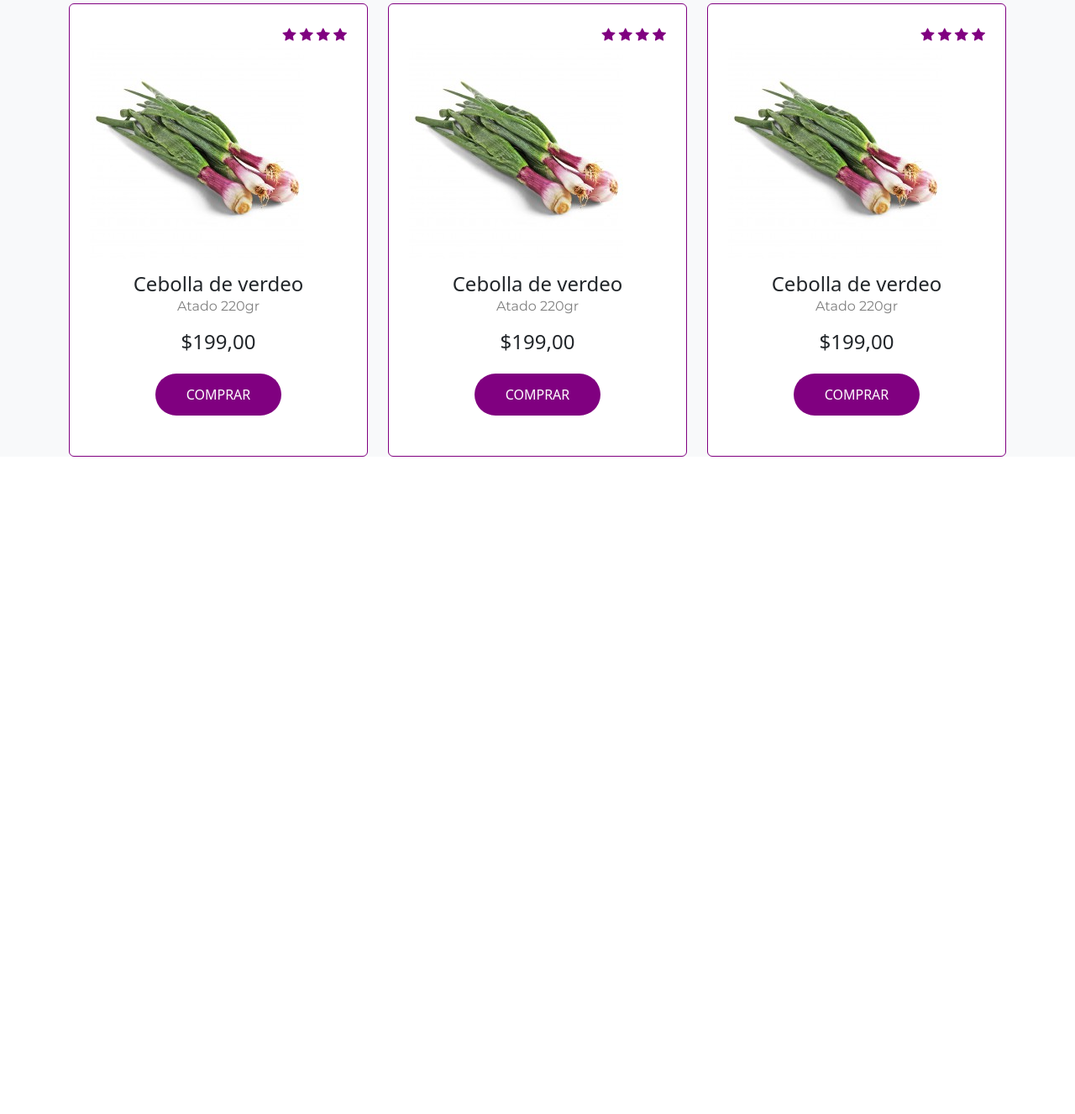
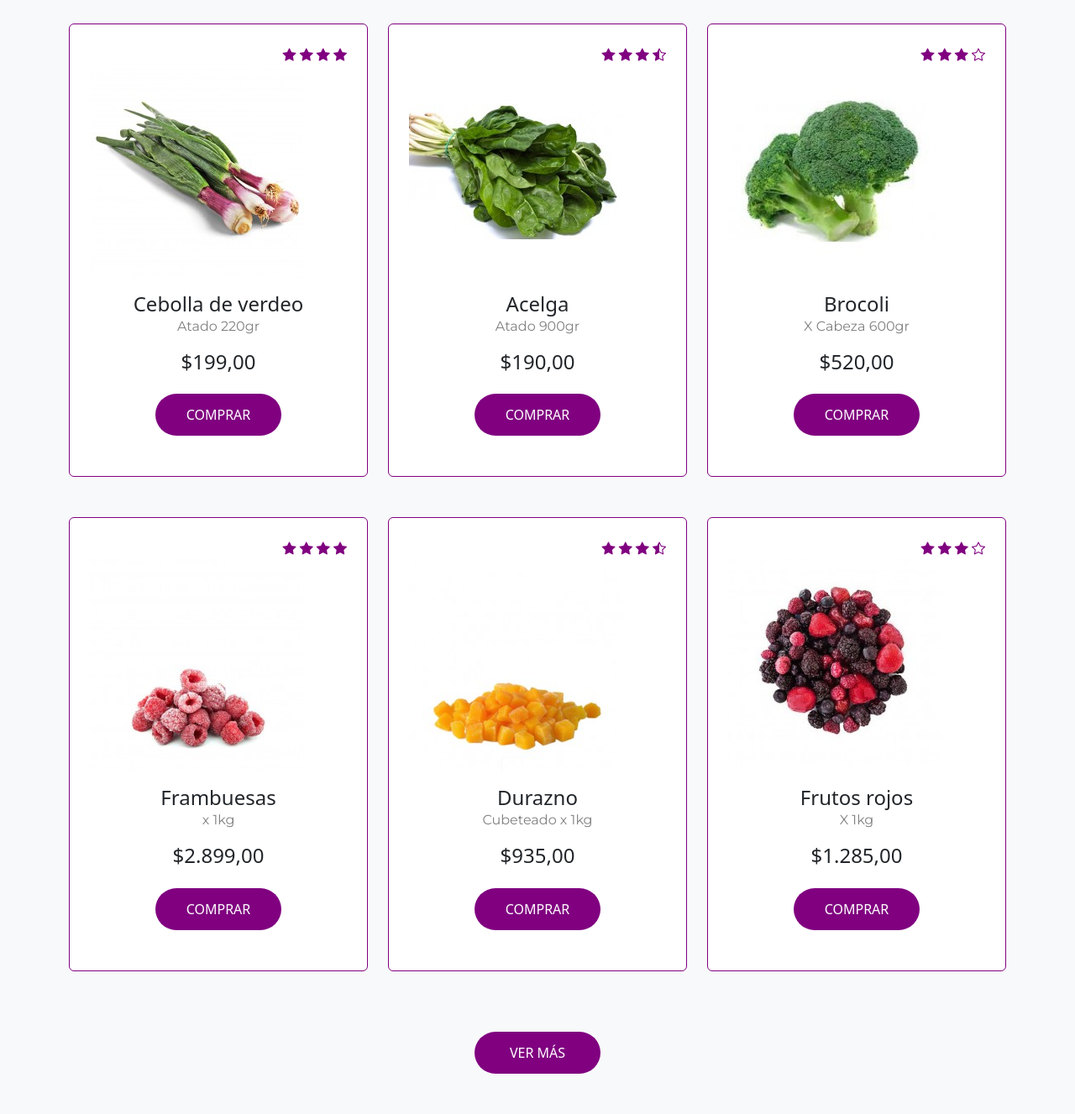
Before and after one commit to MatiasLauria/proyecto-final, a website: page index.html in a window 1280 px wide. Shown: the part 1551-2878 px from the top of the page at 84% size. Before the commit the page ends 2095 px from the top, so only its background shows below. Drawn offline with nearby package versions, Linux system fonts and the light colour scheme.

Commit message:
FIN-section-3

```diff
--- a/index.html
+++ b/index.html
@@ -185,7 +185,7 @@
                     </div>
                 </div>
                 <div class="row">
-                    <div class="col-lg-4">
+                    <div class="col-lg-4 py-4 col-md-6 py-4 col-sm-6 py-4">
                         <div class="card p-2">
                             <div class="card-body">
                                 <div class="star">
@@ -204,7 +204,45 @@
                         </div>
                     </div>
 
-                    <div class="col-lg-4">
+                    <div class="col-lg-4 py-4 col-md-6 py-4 col-sm-6 py-4">
+                        <div class="card p-2">
+                            <div class="card-body">
+                                <div class="star">
+                                    <span><i class="bi bi-star-fill"></i></span>
+                                    <span><i class="bi bi-star-fill"></i></span>
+                                    <span><i class="bi bi-star-fill"></i></span>
+                                    <span><i class="bi bi-star-half"></i></span>
+
+                                </div>
+                                <img src="img/acelga.jpg" class="img-fluid pb-3" alt="Acelga">
+                                <h4 class="head1 text-center">Acelga</h4>
+                                <p class="per1 text-center">Atado 900gr</p>
+                                <h4 class="head1 text-center">$190,00</h4>
+                                <button class="btnc my-4">COMPRAR</button>
+                            </div>
+                        </div>
+                    </div>
+
+                    <div class="col-lg-4 py-4 col-md-6 py-4 col-sm-6 py-4">
+                        <div class="card p-2">
+                            <div class="card-body">
+                                <div class="star">
+                                    <span><i class="bi bi-star-fill"></i></span>
+                                    <span><i class="bi bi-star-fill"></i></span>
+                                    <span><i class="bi bi-star-fill"></i></span>
+                                    <span><i class="bi bi-star"></i></span>
+
+                                </div>
+                                <img src="img/brocoli.jpg" class="img-fluid pb-3" alt="brocoli">
+                                <h4 class="head1 text-center">Brocoli</h4>
+                                <p class="per1 text-center"> X Cabeza 600gr</p>
+                                <h4 class="head1 text-center">$520,00</h4>
+                                <button class="btnc my-4">COMPRAR</button>
+                            </div>
+                        </div>
+                    </div>
+
+                    <div class="col-lg-4 py-4 col-md-6 py-4 col-sm-6 py-4">
                         <div class="card p-2">
                             <div class="card-body">
                                 <div class="star">
@@ -214,35 +252,65 @@
                                     <span><i class="bi bi-star-fill"></i></span>
 
                                 </div>
-                                <img src="img/cebolla-de-verdeo.jpg" class="img-fluid pb-3" alt="Cebolla de verdeo">
-                                <h4 class="head1 text-center">Cebolla de verdeo</h4>
-                                <p class="per1 text-center">Atado 220gr</p>
-                                <h4 class="head1 text-center">$199,00</h4>
+                                <img src="img/frambuesas.jpg" class="img-fluid pb-3" alt="Frambuesas">
+                                <h4 class="head1 text-center">Frambuesas</h4>
+                                <p class="per1 text-center">x 1kg</p>
+                                <h4 class="head1 text-center">$2.899,00</h4>
                                 <button class="btnc my-4">COMPRAR</button>
                             </div>
                         </div>
                     </div>
 
-                    <div class="col-lg-4">
+                    <div class="col-lg-4 py-4 col-md-6 py-4 col-sm-6 py-4">
                         <div class="card p-2">
                             <div class="card-body">
                                 <div class="star">
                                     <span><i class="bi bi-star-fill"></i></span>
                                     <span><i class="bi bi-star-fill"></i></span>
                                     <span><i class="bi bi-star-fill"></i></span>
-                                    <span><i class="bi bi-star-fill"></i></span>
+                                    <span><i class="bi bi-star-half"></i></span>
 
                                 </div>
-                                <img src="img/cebolla-de-verdeo.jpg" class="img-fluid pb-3" alt="Cebolla de verdeo">
-                                <h4 class="head1 text-center">Cebolla de verdeo</h4>
-                                <p class="per1 text-center">Atado 220gr</p>
-                                <h4 class="head1 text-center">$199,00</h4>
+                                <img src="img/durazno-cubeteado.jpg" class="img-fluid pb-3" alt="Durazno cubeteado">
+                                <h4 class="head1 text-center">Durazno</h4>
+                                <p class="per1 text-center">Cubeteado x 1kg</p>
+                                <h4 class="head1 text-center">$935,00</h4>
+                                <button class="btnc my-4">COMPRAR</button>
+                            </div>
+                        </div>
+                    </div>
+
+                    <div class="col-lg-4 py-4 col-md-6 py-4 col-sm-6 py-4">
+                        <div class="card p-2">
+                            <div class="card-body">
+                                <div class="star">
+                                    <span><i class="bi bi-star-fill"></i></span>
+                                    <span><i class="bi bi-star-fill"></i></span>
+                                    <span><i class="bi bi-star-fill"></i></span>
+                                    <span><i class="bi bi-star"></i></span>
+
+                                </div>
+                                <img src="img/frutos-rojos.jpg" class="img-fluid pb-3" alt="Frutos rojos">
+                                <h4 class="head1 text-center">Frutos rojos</h4>
+                                <p class="per1 text-center"> X 1kg</p>
+                                <h4 class="head1 text-center">$1.285,00</h4>
                                 <button class="btnc my-4">COMPRAR</button>
                             </div>
                         </div>
                     </div>
 
 
+
+                </div>
+
+                <div class="row text-center py-5">
+                    <div class="col-lg-6 m-auto">
+                        <button class="btnc2">
+
+                            VER MÁS
+
+                        </button>
+                    </div>
                 </div>
             </div>
         </section>
--- a/scss/style.scss
+++ b/scss/style.scss
@@ -72,4 +72,25 @@ p{
 
 
 }
+
+.btnc2{height: 50px;
+    width: 150px;
+    outline: none;
+    border: none;
+    color: white;
+    background: purple;
+    border-radius: 30px;
+    margin: 0 auto;
+    display: block;
+    transition: all 0.4s;
+
+    &:hover{
+        outline: none;
+        border: 1px solid rgb palevioletred;
+        color: rgb palevioletred;
+        background: palevioletred;
+        border-radius: 30px;
+    }
+
 }
+}
```
Also changed, not shown: css/style.css, img/acelga.jpg (added), img/brocoli.jpg (added), img/durazno-cubeteado.jpg (added), img/frambuesas.jpg (added), img/frutos-rojos.jpg (added).
